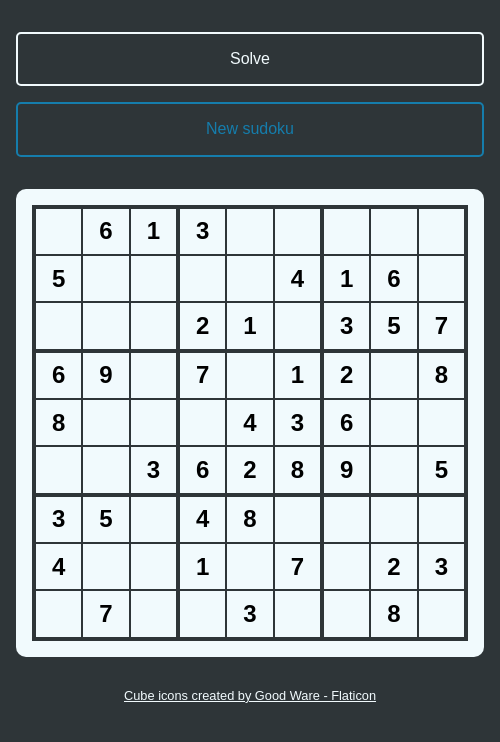
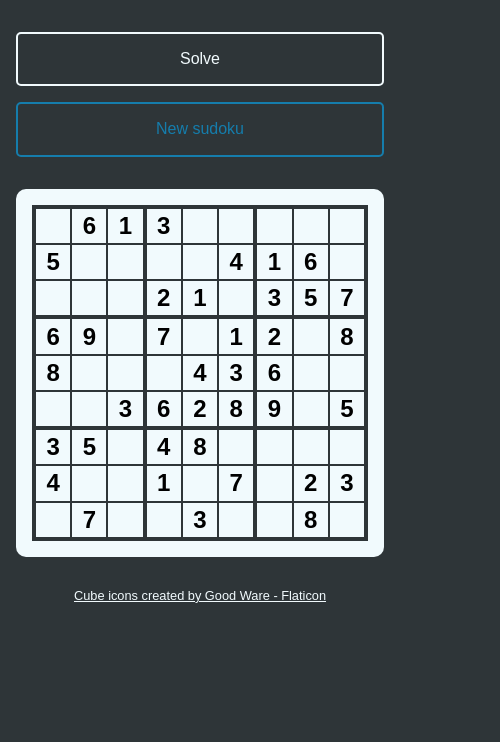
Before and after one commit to printezisn/gamesolver, a Next.js app: page / in a window 390 px wide. Shown: the top 742 px of the page, 500 px wide, since content can reach past the window. Built offline with nearby package versions, Linux system fonts and the light colour scheme.

Commit message:
Add support for screens with max width 400px

```diff
--- a/styles/globals.css
+++ b/styles/globals.css
@@ -150,3 +150,9 @@ a {
     margin-bottom: 0;
   }
 }
+
+@media screen and (max-width: 500px) {
+  .container {
+    width: 400px;
+  }
+}
--- a/styles/sudoku/table.module.css
+++ b/styles/sudoku/table.module.css
@@ -24,3 +24,9 @@
     height: calc(500px - 4rem);
   }
 }
+
+@media screen and (max-width: 500px) {
+  .table {
+    height: calc(400px - 4rem);
+  }
+}
```
